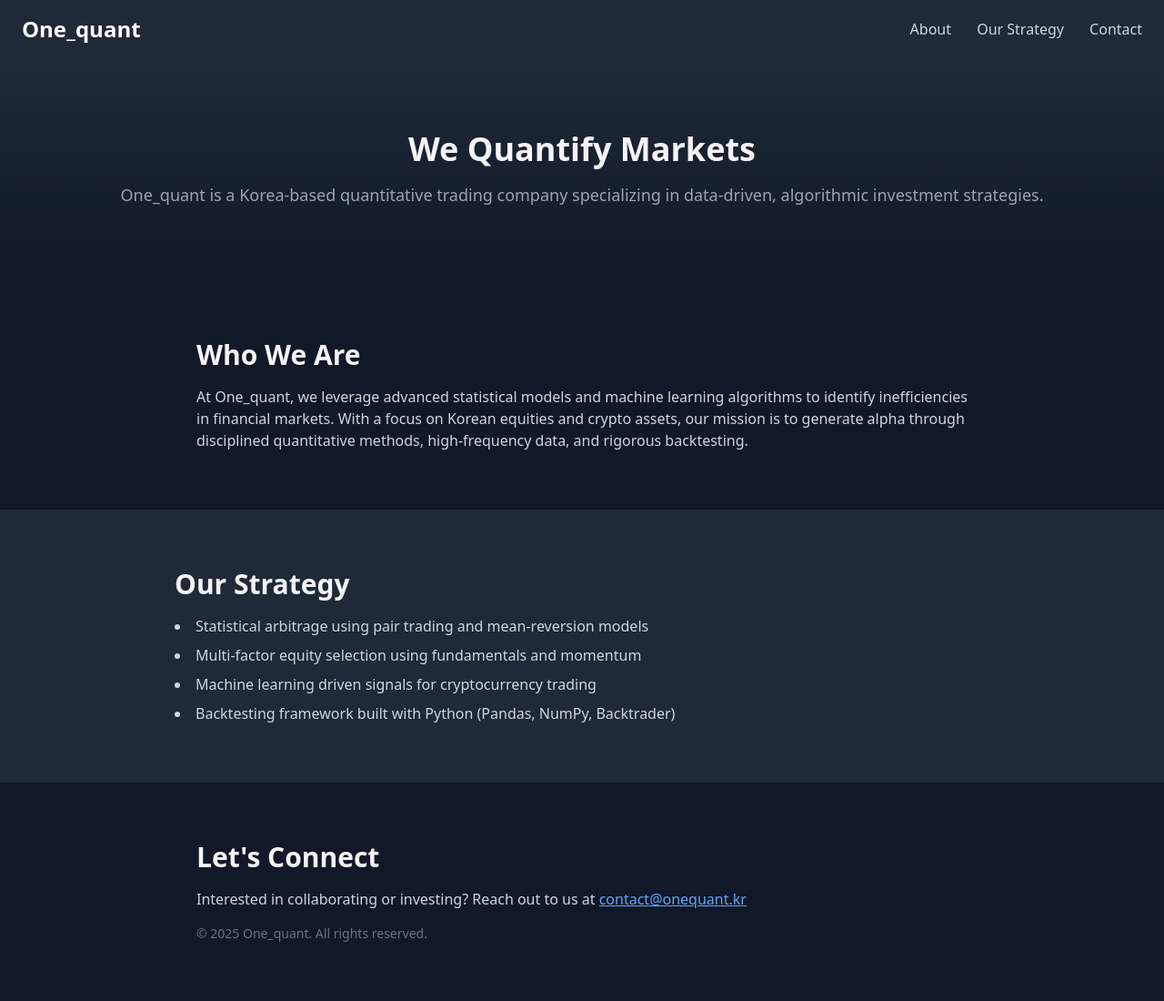
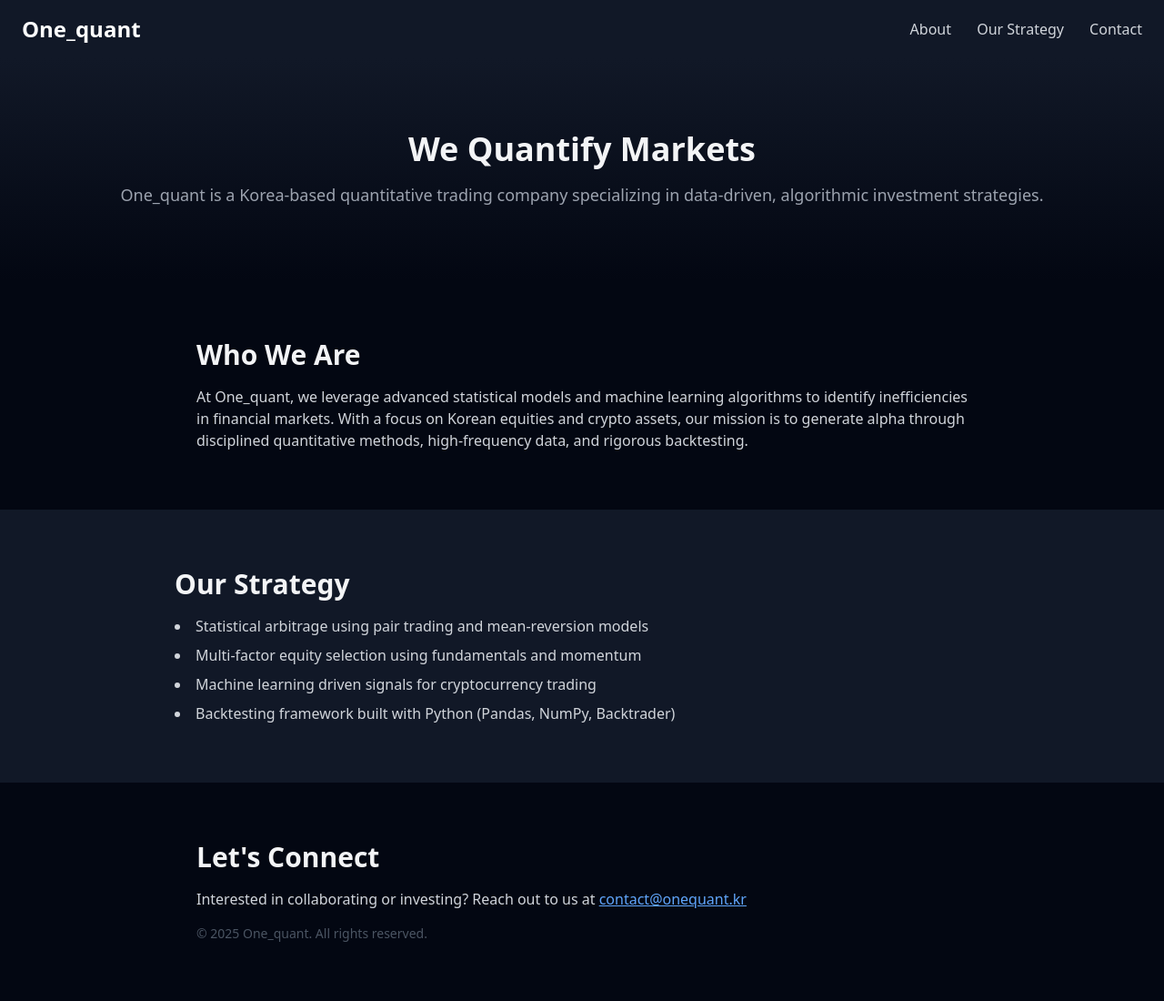
Before and after one commit to BlackSwan02/mindQuanta.github.io, a plain HTML site: page index.html in a window 1280 px wide. Shown: the whole page at 91% size. Drawn offline with nearby package versions, Linux system fonts and the light colour scheme.

Commit message:
Update index.html

```diff
--- a/index.html
+++ b/index.html
@@ -6,9 +6,9 @@
   <title>One_quant | KR Quant Trading</title>
   <script src="https://cdn.tailwindcss.com"></script>
 </head>
-<body class="bg-gray-900 text-gray-100 font-sans">
+<body class="bg-gray-950 text-gray-100 font-sans">
   <!-- Header -->
-  <header class="bg-gray-800 shadow-md">
+  <header class="bg-gray-900 shadow-md">
     <div class="container mx-auto px-6 py-4 flex justify-between items-center">
       <div class="text-2xl font-bold text-white">One_quant</div>
       <nav class="space-x-6 text-gray-300">
@@ -20,7 +20,7 @@
   </header>
 
   <!-- Hero Section -->
-  <section class="text-center py-20 bg-gradient-to-b from-gray-800 to-gray-900">
+  <section class="text-center py-20 bg-gradient-to-b from-gray-900 to-gray-950">
     <h1 class="text-4xl font-bold mb-4">We Quantify Markets</h1>
     <p class="text-lg text-gray-400">One_quant is a Korea-based quantitative trading company specializing in data-driven, algorithmic investment strategies.</p>
   </section>
@@ -32,7 +32,7 @@
   </section>
 
   <!-- Strategy -->
-  <section id="strategy" class="bg-gray-800 px-6 py-16">
+  <section id="strategy" class="bg-gray-900 px-6 py-16">
     <div class="max-w-4xl mx-auto">
       <h2 class="text-3xl font-semibold mb-4">Our Strategy</h2>
       <ul class="list-disc list-inside space-y-2 text-gray-300">
@@ -48,7 +48,7 @@
   <section id="contact" class="px-6 py-16 max-w-4xl mx-auto">
     <h2 class="text-3xl font-semibold mb-4">Let's Connect</h2>
     <p class="text-gray-300 mb-4">Interested in collaborating or investing? Reach out to us at <a href="mailto:contact@onequant.kr" class="text-blue-400 underline">contact@onequant.kr</a></p>
-    <p class="text-gray-500 text-sm">© 2025 One_quant. All rights reserved.</p>
+    <p class="text-gray-600 text-sm">© 2025 One_quant. All rights reserved.</p>
   </section>
 </body>
 </html>
```
